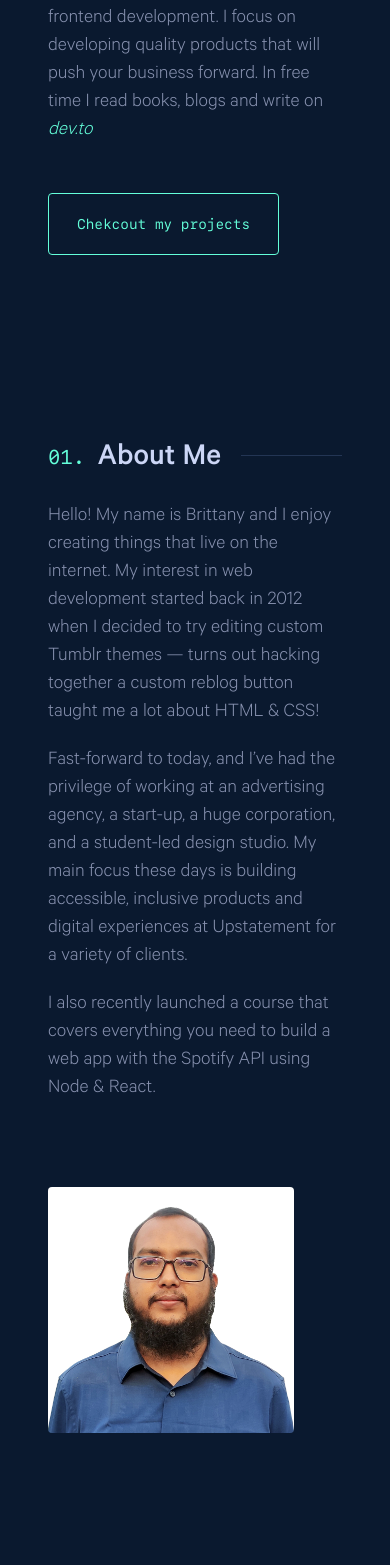
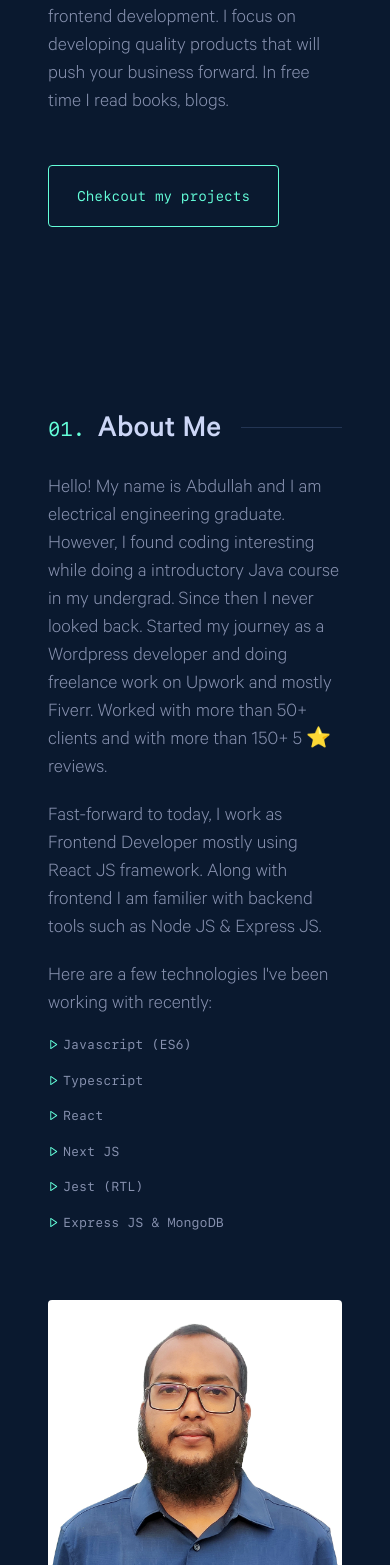
Before and after one commit to mohaymenrafi/personal-portfolio, a Next.js app: page / in a window 390 px wide. Shown: the part 403-1968 px from the top of the page. Built offline with nearby package versions, Linux system fonts and the light colour scheme.

Commit message:
banner responsive & about me content updated

```diff
--- a/components/About/About.tsx
+++ b/components/About/About.tsx
@@ -1,39 +1,58 @@
 import Image from "next/image";
 import React from "react";
 import SectionTitle from "../SectionTitle/SectionTitle";
+import { BiRightArrow } from "react-icons/bi";
+
+const techs: string[] = [
+  "Javascript (ES6)",
+  "Typescript",
+  "React",
+  "Next JS",
+  "Jest (RTL)",
+  "Express JS & MongoDB",
+];
 
 const About = () => {
   return (
     <section className="py-100" id="about">
       <SectionTitle title="About Me" number="01" />
-      <div className="grid grid-cols-1 md:grid-cols-3 gap-12">
+      <div className="grid grid-cols-1 md:grid-cols-3 gap-y-12 md:gap-y-0 md:gap-x-12">
         <div className=" col-span-2">
           <p className="text-slate text-xl mt-5 max-w-540 font-light mb-4">
-            Hello! My name is Brittany and I enjoy creating things that live on
-            the internet. My interest in web development started back in 2012
-            when I decided to try editing custom Tumblr themes — turns out
-            hacking together a custom reblog button taught me a lot about HTML &
-            CSS!
+            Hello! My name is Abdullah and I am electrical engineering graduate.
+            However, I found coding interesting while doing a introductory Java
+            course in my undergrad. Since then I never looked back. Started my
+            journey as a Wordpress developer and doing freelance work on Upwork
+            and mostly Fiverr. Worked with more than 50+ clients and with more
+            than 150+ 5 ⭐ reviews.
           </p>
           <p className="text-slate text-xl mt-5 max-w-540 font-light mb-4">
-            Fast-forward to today, and I’ve had the privilege of working at an
-            advertising agency, a start-up, a huge corporation, and a
-            student-led design studio. My main focus these days is building
-            accessible, inclusive products and digital experiences at
-            Upstatement for a variety of clients.
+            Fast-forward to today, I work as Frontend Developer mostly using
+            React JS framework. Along with frontend I am familier with backend
+            tools such as Node JS & Express JS.
           </p>
           <p className="text-slate text-xl mt-5 max-w-540 font-light mb-4">
-            I also recently launched a course that covers everything you need to
-            build a web app with the Spotify API using Node & React.
+            Here are a few technologies I&apos;ve been working with recently:
           </p>
+          <div className=" grid grid-cols-1 sm:grid-cols-2 gap-4 max-w-[400px] font-mono">
+            {techs.map((item: string, index: number) => (
+              <li
+                key={index}
+                className="list-none flex items-center space-x-1 text-13"
+              >
+                <BiRightArrow className="text-green text-[11px]" />
+                <span className="text-slate">{item}</span>
+              </li>
+            ))}
+          </div>
         </div>
-        <div className="mt-5 relative">
+        <div className="mt-5 flex md:block justify-center relative">
           <Image
             src="/images/profile-pic.jpg"
             width={500}
             height={500}
-            objectFit="cover"
-            alt="mohaymen abdullah profile picture"
+            objectFit="contain"
+            alt="mohaymen abdullah"
             className="rounded "
           />
         </div>
--- a/components/Banner/Banner.tsx
+++ b/components/Banner/Banner.tsx
@@ -1,3 +1,4 @@
+import Link from "next/link";
 import React from "react";
 
 const Banner = () => {
@@ -13,11 +14,14 @@ const Banner = () => {
       <p className="text-slate text-xl mt-5 max-w-540 font-light">
         I am a web developer specializing in frontend development. I focus on
         developing quality products that will push your business forward. In
-        free time I read books, blogs and write on{" "}
-        <span className="text-green italic">dev.to</span>
+        free time I read books, blogs.
+        {/* and write on{" "}
+        <span className="text-green italic">dev.to</span> */}
       </p>
       <button className="btn-primary px-7 py-5 text-sm mt-12 font-mono">
-        Chekcout my projects
+        <Link href="/#projects">
+          <a>Chekcout my projects</a>
+        </Link>
       </button>
     </section>
   );
--- a/components/Header/Header.tsx
+++ b/components/Header/Header.tsx
@@ -29,8 +29,8 @@ const navMenu: IMenu[] = [
 
 const Header: React.FC = () => {
   return (
-    <header>
-      <div className="hidden md:block">
+    <header className="sticky top-0 z-30">
+      <div className="hidden md:block sticky top-0">
         <DesktopHeader navMenu={navMenu} />
       </div>
       <div className="md:hidden">
--- a/components/Header/MobileHeader/MobileHeaderContent/MobileHeaderContent.tsx
+++ b/components/Header/MobileHeader/MobileHeaderContent/MobileHeaderContent.tsx
@@ -20,7 +20,7 @@ const MobileHeaderContent: React.FC<IProps> = ({ navMenu, open, setOpen }) => {
           open && "translate-x-0"
         }`}
       >
-        <div className="flex items-center justify-center h-full p-6">
+        <div className="flex flex-col space-y-10 items-center justify-center h-full p-6">
           <ul className="font-mono text-center space-y-10">
             {navMenu.map((menuItem: IMenu, index: number) => (
               <li
@@ -38,6 +38,11 @@ const MobileHeaderContent: React.FC<IProps> = ({ navMenu, open, setOpen }) => {
               </li>
             ))}
           </ul>
+          <button className="btn-primary">
+            <a href="/Resume_Abdullah_Al_Mohaymen_Rafi.pdf" download>
+              Resume
+            </a>
+          </button>
         </div>
       </div>
     </div>
--- a/package.json
+++ b/package.json
@@ -9,6 +9,7 @@
     "lint": "next lint"
   },
   "dependencies": {
+    "eslint-plugin-unused-imports": "^2.0.0",
     "next": "12.1.6",
     "react": "18.1.0",
     "react-dom": "18.1.0",
--- a/pages/index.tsx
+++ b/pages/index.tsx
@@ -11,7 +11,7 @@ import RightSidebar from "../components/RightSidebar/RightSidebar";
 
 const Home: NextPage = () => {
   return (
-    <div className="relative overflow-x-hidden">
+    <div>
       <Head>
         <title>Mh Abdullah</title>
         <meta name="description" content="I am a frontend developer" />
```
Also changed, not shown: .eslintrc.json, 1 other file (tests, documents, lock files or other folders).
